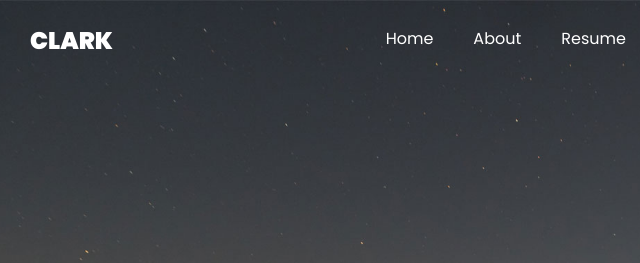
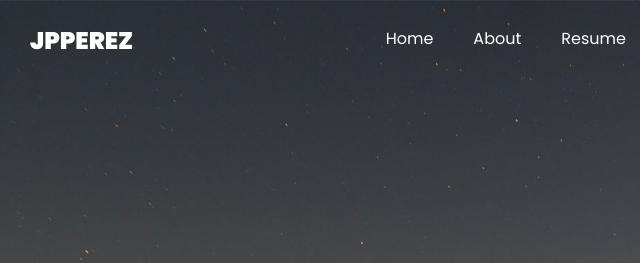
Before and after one commit to JPPerez-master/jp-perez, a plain HTML site: page single.html in a window 1280 px wide. Shown: the top 263 px of the page, 55-695 px from the left. Drawn offline with Linux system fonts and the light colour scheme; files whose address does not match are found by name.

Commit message:
Update single.html

```diff
--- a/single.html
+++ b/single.html
@@ -27,7 +27,7 @@
 
     <nav class="navbar navbar-expand-lg navbar-dark ftco_navbar ftco-navbar-light site-navbar-target" id="ftco-navbar">
 	    <div class="container">
-	      <a class="navbar-brand" href="index.html">Clark</a>
+	      <a class="navbar-brand" href="index.html">JPPerez</a>
 	      <button class="navbar-toggler js-fh5co-nav-toggle fh5co-nav-toggle" type="button" data-toggle="collapse" data-target="#ftco-nav" aria-controls="ftco-nav" aria-expanded="false" aria-label="Toggle navigation">
 	        <span class="oi oi-menu"></span> Menu
 	      </button>
```
